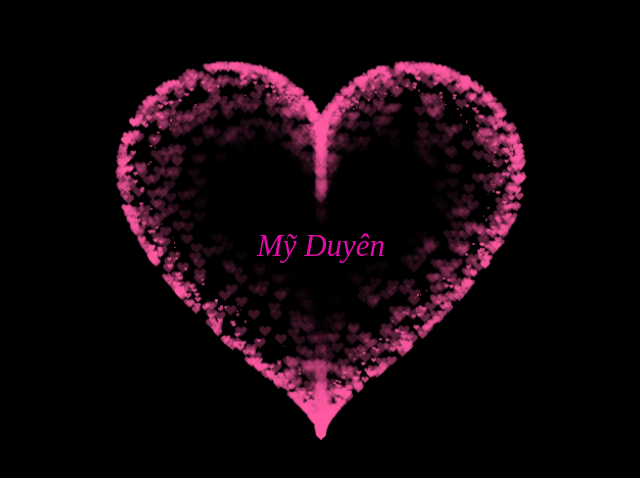
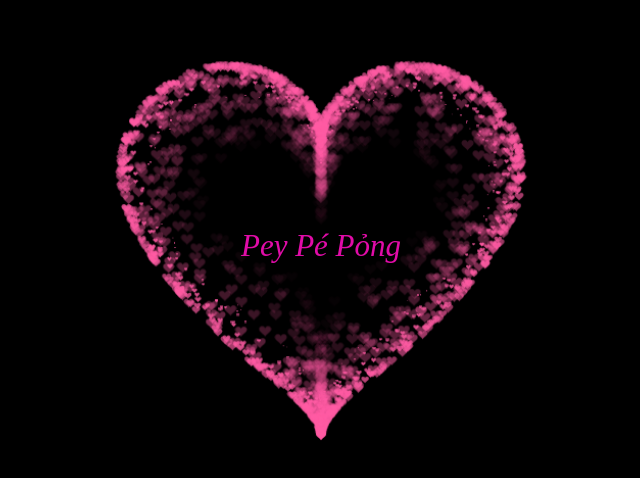
Before and after one commit to tntn001/trai-tim, a plain HTML site: page index.html in a window 1280 px wide. Shown: the part 152-630 px from the top of the page, without its empty margins (319-959 px from the left). Drawn offline with Linux system fonts and the light colour scheme.

Commit message:
Update index.html

```diff
--- a/index.html
+++ b/index.html
@@ -331,6 +331,6 @@ var ParticlePool = (function() {
         align-items: center;
         justify-content: center;
         margin-bottom: 5px;
-        text-align: center;">Mỹ Duyên</div>
+        text-align: center;">Pey Pé Pỏng</div>
  </BODY>
 </HTML>
```
